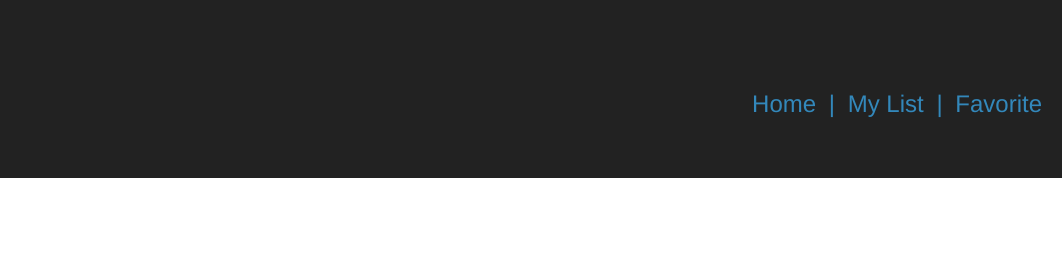
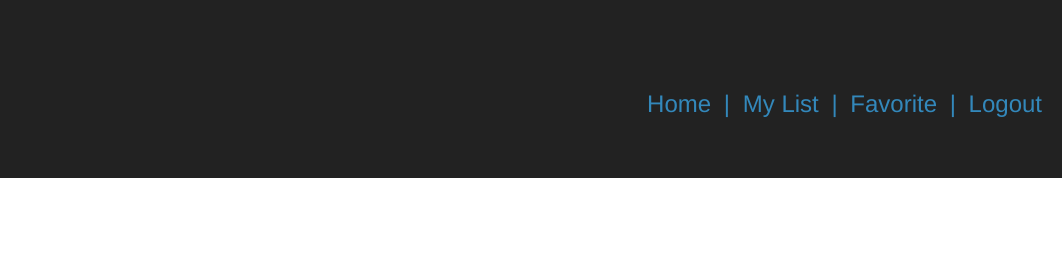
Before and after one commit to ksu-is/grocery-list-app, a website: page public/index.html in a window 1280 px wide. Shown: the top 265 px of the page, 218-1280 px from the left. Drawn offline with nearby package versions, Linux system fonts and the light colour scheme; some packages are replaced by stand-ins of ours; no server answers.

Commit message:
changed logout show/hide

```diff
--- a/public/index.html
+++ b/public/index.html
@@ -21,8 +21,8 @@
               <button ui-sref-active="active" ui-sref="user">My List</button>
               <span class="divider">|</span>
               <button ui-sref-active="active" ui-sref="favorites">Favorite</button>
-              <span ng-if="auth.user !== undefined" class="divider">|</span>
-              <button ng-if="auth.user !== undefined" ng-click="auth.logout()">Logout</button >
+              <span class="divider">|</span>
+              <button ng-click="auth.logout()">Logout</button >
             </nav>
       </header>
       <main ui-view></main>
```
